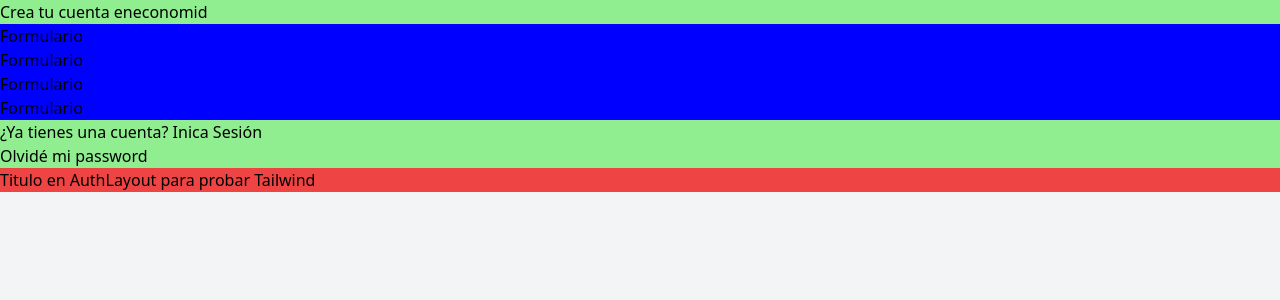
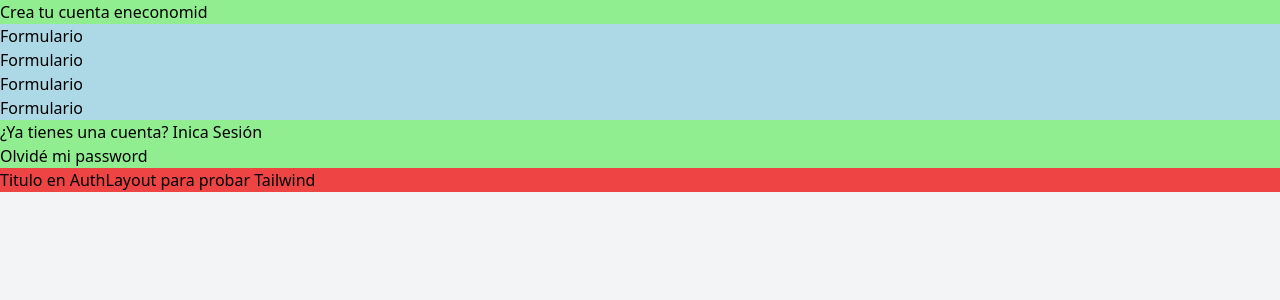
Before and after one commit to GuillermoGodoyPro/Economid, a React (Vite) app: page /signup in a window 1280 px wide. Shown: the top 300 px of the page. Built offline with nearby package versions, Linux system fonts and the light colour scheme.

Commit message:
update models modules css

```diff
--- a/src/pages/SignUP/SignUp.module.css
+++ b/src/pages/SignUP/SignUp.module.css
@@ -1,3 +1,3 @@
 .colorDesdeSignup{
-    background-color: blue;
+    background-color: lightblue;
 }
```
Also changed, not shown: src/App.jsx (+5 -5 lines), src/pages/ConfirmAccount/ConfirmAccount.jsx (renamed from src/pages/ConfirmAccount.jsx), src/pages/ConfirmAccount/ConfirmAccount.module.css (added), src/pages/Dashboard/Dashboard.jsx (renamed from src/pages/Dashboard.jsx), src/pages/ForgotPassword/ForgotPassword.jsx (renamed from src/pages/ForgotPassword.jsx), src/pages/Login/Login.jsx (renamed from src/pages/Login.jsx), src/pages/NewPassword/NewPassword.jsx (renamed from src/pages/NewPassword.jsx), src/pages/Perfil/Perfil.jsx (renamed from src/pages/Perfil.jsx).
